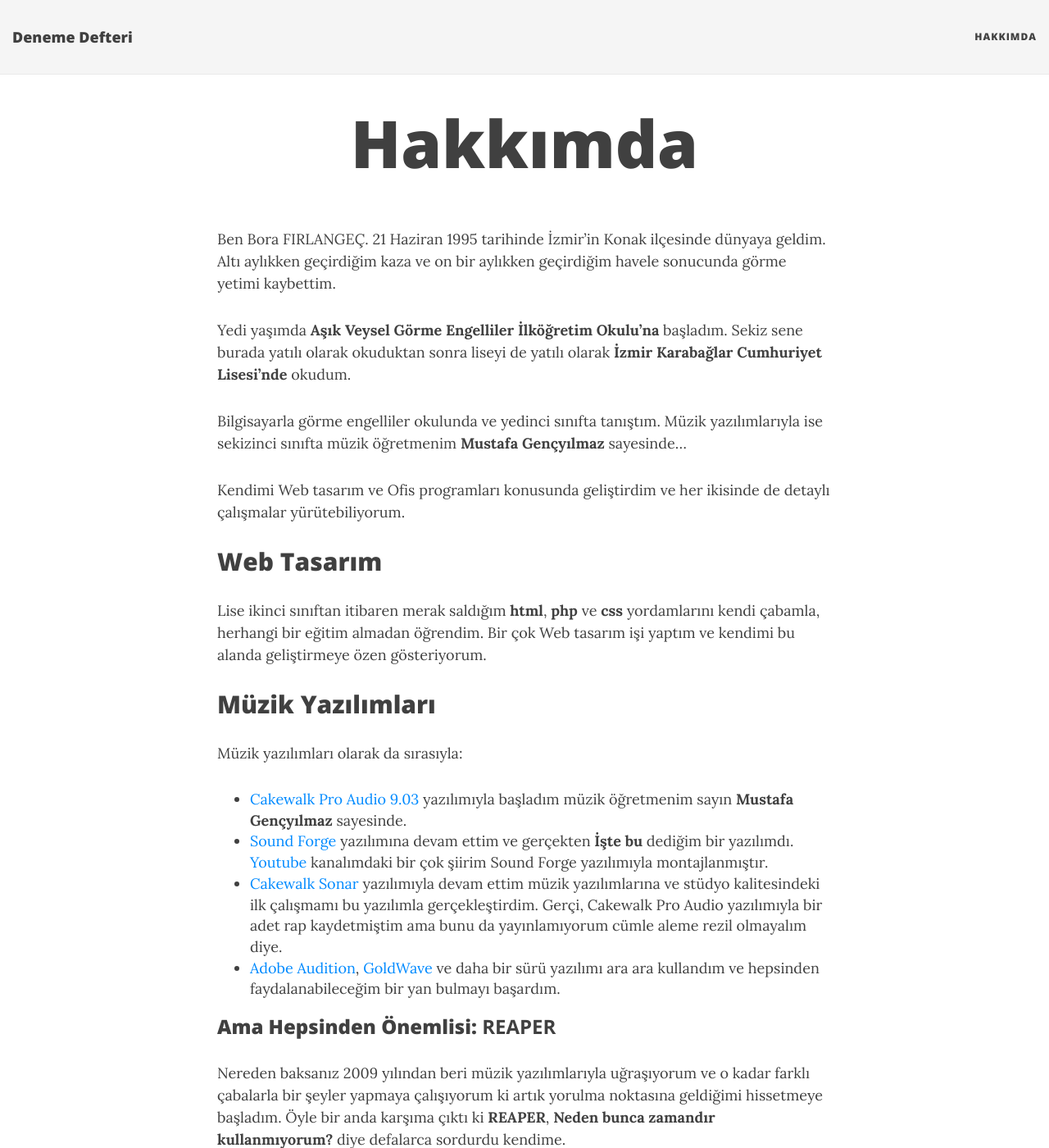
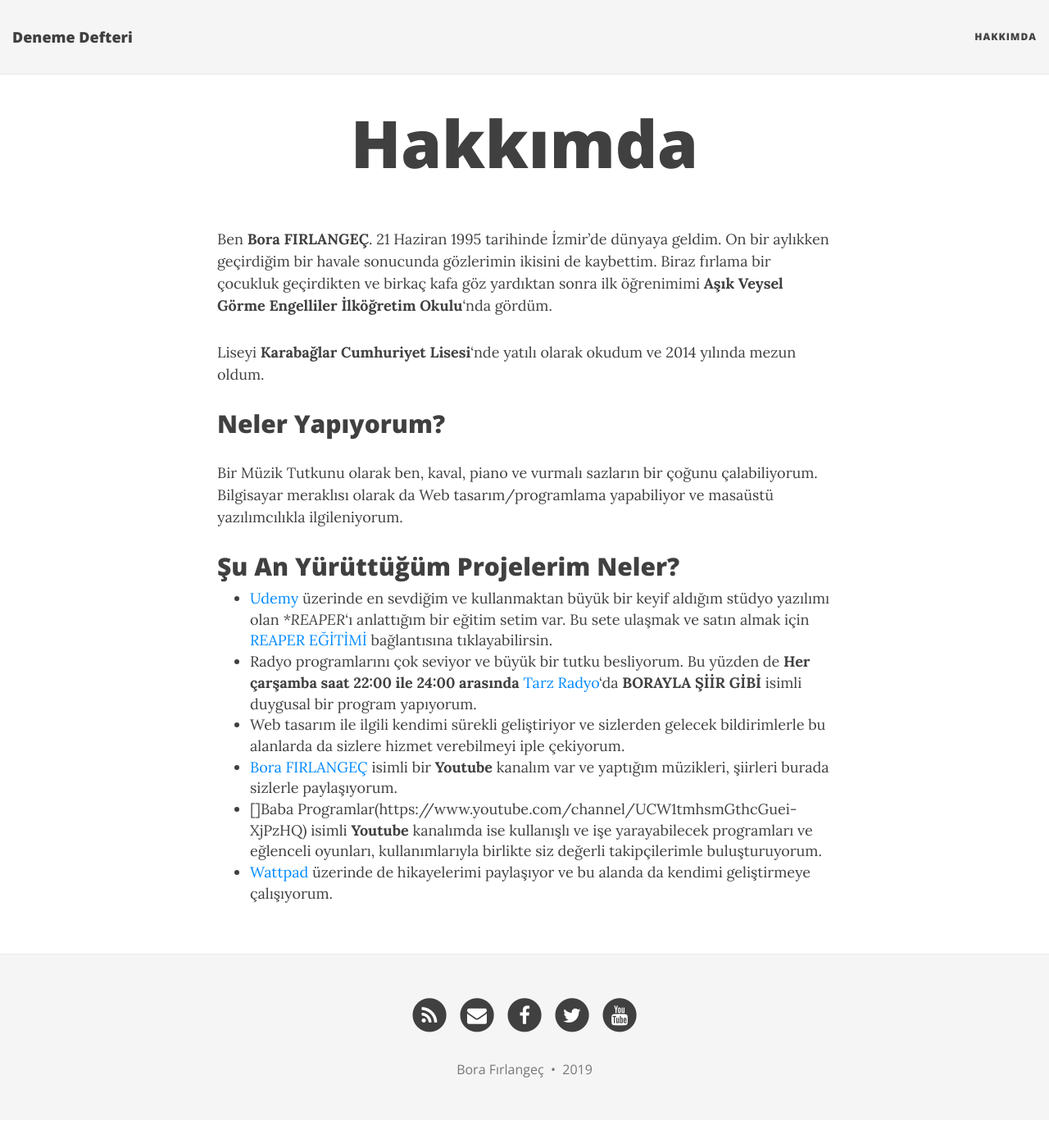
Before and after one commit to borfirbora/borfirbora.github.io, a Jekyll site: the page built from aboutme.md, in a window 1280 px wide and 1400 px high. Shown: the whole window at 82% size. Built offline with Jekyll 4.4.1, drawn with Linux system fonts in a browser that asks for light colours; nearby versions of some CDN libraries; some of the changed text lies outside the part shown.

Commit message:
Update aboutme.md

```diff
--- a/aboutme.md
+++ b/aboutme.md
@@ -4,29 +4,19 @@
 permalink: hakkimda
 ---
 
-Ben Bora FIRLANGEÇ. 21 Haziran 1995 tarihinde İzmir'in Konak ilçesinde dünyaya geldim. Altı aylıkken geçirdiğim kaza ve on bir aylıkken geçirdiğim havele sonucunda görme yetimi kaybettim.
+Ben **Bora FIRLANGEÇ**. 21 Haziran 1995 tarihinde İzmir'de dünyaya geldim. On bir aylıkken geçirdiğim bir havale sonucunda gözlerimin ikisini de kaybettim. Biraz fırlama bir çocukluk geçirdikten ve birkaç kafa göz yardıktan sonra ilk öğrenimimi **Aşık Veysel Görme Engelliler İlköğretim Okulu**'nda gördüm.
 
-Yedi yaşımda **Aşık Veysel Görme Engelliler İlköğretim Okulu'na** başladım. Sekiz sene burada yatılı olarak okuduktan sonra liseyi de yatılı olarak **İzmir Karabağlar Cumhuriyet Lisesi'nde** okudum.
+Liseyi **Karabağlar Cumhuriyet Lisesi**'nde yatılı olarak okudum ve 2014 yılında mezun oldum.
 
-Bilgisayarla görme engelliler okulunda ve yedinci sınıfta tanıştım. Müzik yazılımlarıyla ise sekizinci sınıfta müzik öğretmenim **Mustafa Gençyılmaz** sayesinde...
+## Neler Yapıyorum?
 
-Kendimi Web tasarım ve Ofis programları konusunda geliştirdim ve her ikisinde de detaylı çalışmalar yürütebiliyorum.
+Bir Müzik Tutkunu olarak ben, kaval, piano ve vurmalı sazların bir çoğunu çalabiliyorum. Bilgisayar meraklısı olarak da Web tasarım/programlama yapabiliyor ve masaüstü yazılımcılıkla ilgileniyorum.
 
-## Web Tasarım
+## Şu An Yürüttüğüm Projelerim Neler?
 
-Lise ikinci sınıftan itibaren merak saldığım **html**, **php** ve **css** yordamlarını kendi çabamla, herhangi bir eğitim almadan öğrendim. Bir çok Web tasarım işi yaptım ve kendimi bu alanda geliştirmeye özen gösteriyorum.
-
-## Müzik Yazılımları
-
-Müzik yazılımları olarak da sırasıyla:
-
-- [Cakewalk Pro Audio 9.03](https://www.cakewalk.com) yazılımıyla başladım müzik öğretmenim sayın **Mustafa Gençyılmaz** sayesinde.
-- [Sound Forge](https://www.sony.com/) yazılımına devam ettim ve gerçekten **İşte bu** dediğim bir yazılımdı. [Youtube](https://www.youtube.com/borafirlangec) kanalımdaki bir çok şiirim Sound Forge yazılımıyla montajlanmıştır.
-- [Cakewalk Sonar](https://www.cakewalk.com/) yazılımıyla devam ettim müzik yazılımlarına ve stüdyo kalitesindeki ilk çalışmamı bu yazılımla gerçekleştirdim. Gerçi, Cakewalk Pro Audio yazılımıyla bir adet rap kaydetmiştim ama bunu da yayınlamıyorum cümle aleme rezil olmayalım diye.
-- [Adobe Audition](https://www.adobe.com/), [GoldWave](https://www.goldwave.com/) ve daha bir sürü yazılımı ara ara kullandım ve hepsinden faydalanabileceğim bir yan bulmayı başardım.
-
-### Ama Hepsinden Önemlisi: **REAPER**
-
-Nereden baksanız 2009 yılından beri müzik yazılımlarıyla uğraşıyorum ve o kadar farklı çabalarla bir şeyler yapmaya çalışıyorum ki artık yorulma noktasına geldiğimi hissetmeye başladım. Öyle bir anda karşıma çıktı ki **REAPER**, **Neden bunca zamandır kullanmıyorum?** diye defalarca sordurdu kendime.
-
-Reaper ile alakalı bir anlatım seti hazırlamaya karar verdim hemen. Öğrendiklerimi ve öğreneceklerimi hemen aktarmalı, insanlara fayda sağlamalıydım bir an önce.
+- [Udemy](https://www.udemy.com/) üzerinde en sevdiğim ve kullanmaktan büyük bir keyif aldığım stüdyo yazılımı olan **REAPER*'ı anlattığım bir eğitim setim var. Bu sete ulaşmak ve satın almak için [REAPER EĞİTİMİ](https://www.udemy.com/reaper-egitimi) bağlantısına tıklayabilirsin.
+- Radyo programlarını çok seviyor ve büyük bir tutku besliyorum. Bu yüzden de **Her çarşamba saat 22:00 ile 24:00 arasında** [Tarz Radyo](https://www.tarzradyo.net/)'da **BORAYLA ŞİİR GİBİ** isimli duygusal bir program yapıyorum.
+- Web tasarım ile ilgili kendimi sürekli geliştiriyor ve sizlerden gelecek bildirimlerle bu alanlarda da sizlere hizmet verebilmeyi iple çekiyorum.
+- [Bora FIRLANGEÇ](https://www.youtube.com/borafirlangec) isimli bir **Youtube** kanalım var ve yaptığım müzikleri, şiirleri burada sizlerle paylaşıyorum.
+- []Baba Programlar(https://www.youtube.com/channel/UCW1tmhsmGthcGuei-XjPzHQ) isimli **Youtube** kanalımda ise kullanışlı ve işe yarayabilecek programları ve eğlenceli oyunları, kullanımlarıyla birlikte siz değerli takipçilerimle buluşturuyorum.
+- [Wattpad](https://www.wattpad.com/borafirlangec) üzerinde de hikayelerimi paylaşıyor ve bu alanda da kendimi geliştirmeye çalışıyorum.
```
